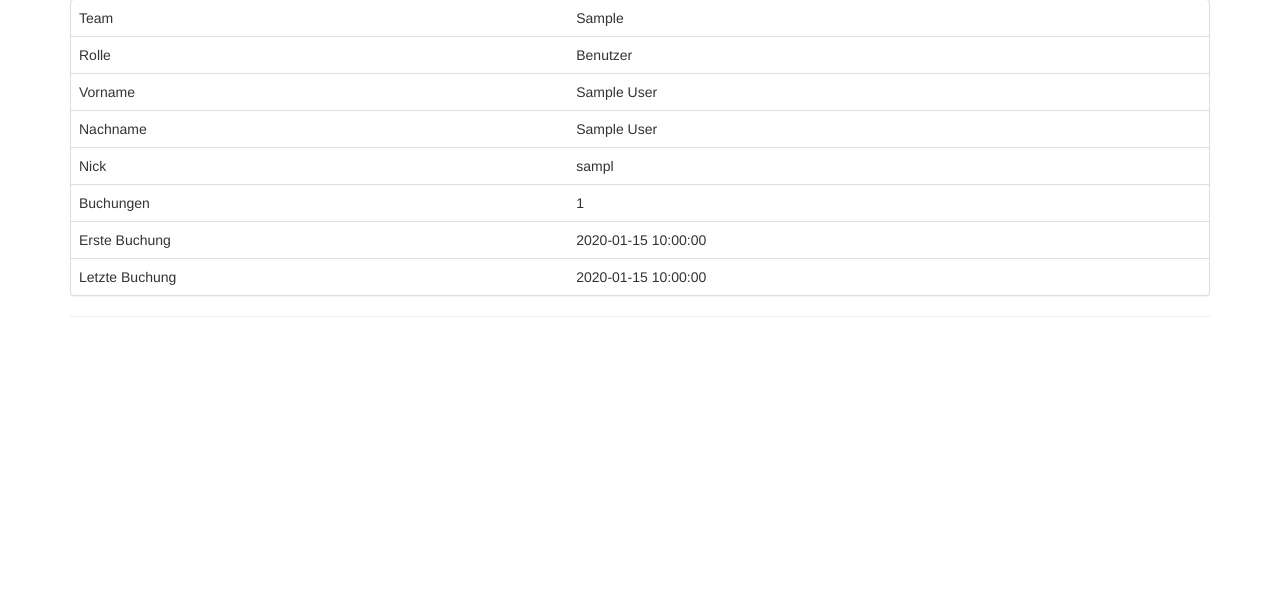
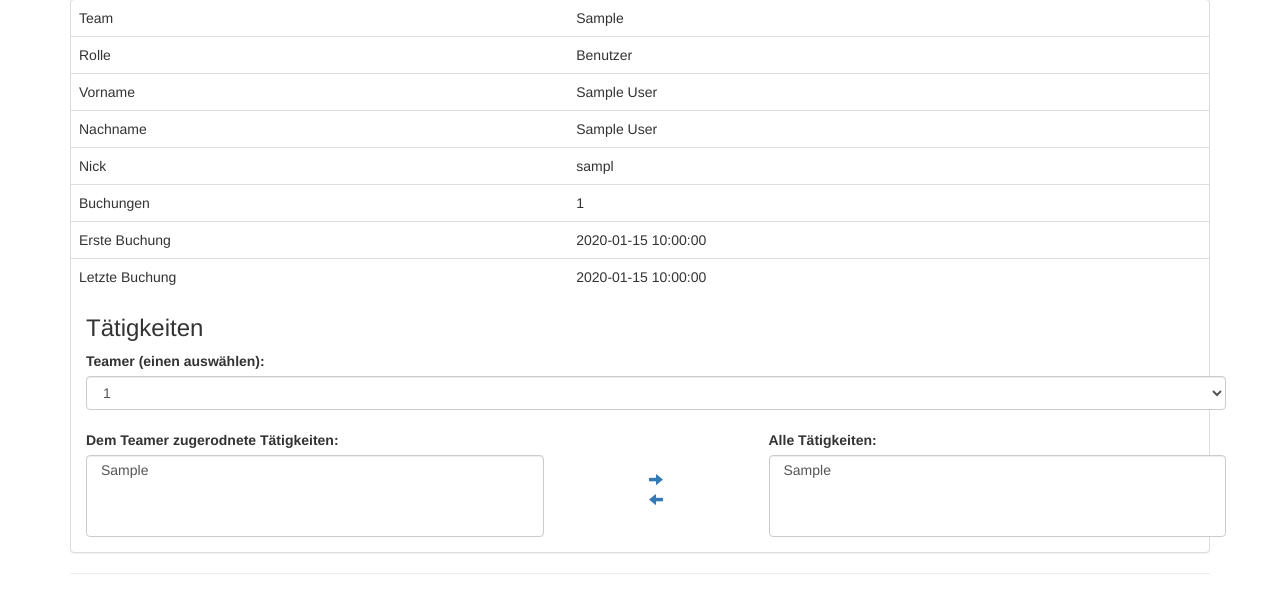
Before and after one commit to thorstenfr/soteam, a PHP site: page /internal.php in a window 1280 px wide. Shown: the part 142-755 px from the top of the page. Run offline with PHP 8.4, Linux system fonts and the light colour scheme; the visitor is signed in with stand-in values (Sample User, id 1); data comes from the database, SQL or seed files in the repository; tables that the repository leaves empty hold one stand-in row (values such as "Sample post"); some libraries are stand-ins or nearby versions.

Commit message:
Tätigkeitenverwaltung. Aber Pfeile tun noch nicht

```diff
--- a/internal.php
+++ b/internal.php
@@ -395,6 +395,106 @@ function showBuchungen(str) {
 	<?php
 		}
 	?>
+	<div class="container">
+  <h3>Tätigkeiten</h3>
+
+  <form>
+    <div class="form-group">
+      <label for="sel1">Teamer (einen auswählen):</label>
+      <select class="form-control" id="sel1">
+
+        <option>1</option>
+        <option>2</option>
+        <option>3</option>
+        <option>4</option>
+      </select>
+      <br>
+
+			<div class="row">
+    <div class="col-sm-5">
+			<label for="mySelectSaeAufgabe">Dem Teamer zugerodnete Tätigkeiten:</label>
+			<?php
+					/* ToDo: hier die tmp tabelle füllen
+					passiert altuell in sae. eventuell als funktion realisieren. dsnn wäre auch ein refresh möhlich
+					*/
+
+					$res = refresh_tmp();
+
+					$conn = mysqli_connect($db_host,$db_user,$db_password,$db_name);
+					if (!$conn) {
+					    die('Could not connect: ' . mysqli_error($con));
+					}
+					$sql = "SELECT `auf_id`,`auf_kurz`,`auf_beschreibung`,`auf_daueraufgabe`,`sae_tae_fk` FROM `sae_aufgabe`, users_has_sae_aufgabe
+					WHERE `sae_team_id` = " . $user['sae_team_id'] . " AND auf_daueraufgabe=1 AND users_has_sae_aufgabe.users_id=" . $user['id']
+					. " AND users_has_sae_aufgabe.sae_aufgabe_auf_id=sae_aufgabe.auf_id";
+
+
+					$result = mysqli_query($conn,$sql);
+
+							$tag = date("d");
+
+							echo "<select multiple class=\"form-control\"  id=\"mySelectSaeAufgabe\" onchange=\"mySelectSaeAufgabeFunction()\">";
+
+							while($row = mysqli_fetch_array($result)) {
+
+									echo "<option value='" . $row['auf_id'] . ";" . $row['auf_beschreibung'] . ";" . $row['sae_tae_fk'] . ";" . $row['auf_daueraufgabe'] . "" . "''>" . $row['auf_beschreibung'] . "</option>";
+
+							}
+							echo "</select>";
+			?>
+
+
+		</div>
+		<div class="col-sm-2" >
+				<div style="text-align : center;">
+				<br><br>
+					<a href="#">
+						<span class="glyphicon glyphicon-arrow-right"></span>
+					</a>
+					<br>
+					<a href="#">
+						<span class="glyphicon glyphicon-arrow-left"></span>
+					</a>
+				</div>
+		</div>
+    <div class="col-sm-5">
+			<label for="mySelectSaeAufgabe">Alle Tätigkeiten:</label>
+			<?php
+					/* ToDo: hier die tmp tabelle füllen
+					passiert altuell in sae. eventuell als funktion realisieren. dsnn wäre auch ein refresh möhlich
+					*/
+
+					$res = refresh_tmp();
+
+					$conn = mysqli_connect($db_host,$db_user,$db_password,$db_name);
+					if (!$conn) {
+					    die('Could not connect: ' . mysqli_error($con));
+					}
+					$sql = "SELECT `auf_id`,`auf_kurz`,`auf_beschreibung`,`auf_daueraufgabe`,`sae_tae_fk` FROM `sae_aufgabe` WHERE `sae_team_id` = " . $user['sae_team_id'] . " AND auf_daueraufgabe=1";
+
+
+					$result = mysqli_query($conn,$sql);
+
+							$tag = date("d");
+
+							echo "<select multiple class=\"form-control\"  id=\"mySelectSaeAufgabeUser\" onchange=\"mySelectSaeAufgabeFunction()\">";
+
+							while($row = mysqli_fetch_array($result)) {
+
+									echo "<option value='" . $row['auf_id'] . ";" . $row['auf_beschreibung'] . ";" . $row['sae_tae_fk'] . ";" . $row['auf_daueraufgabe'] . "" . "''>" . $row['auf_beschreibung'] . "</option>";
+
+							}
+							echo "</select>";
+			?>
+		</div>
+
+  </div>
+
+    </div>
+  </form>
+</div>
+
+
 </div>
 
 <script>
```
